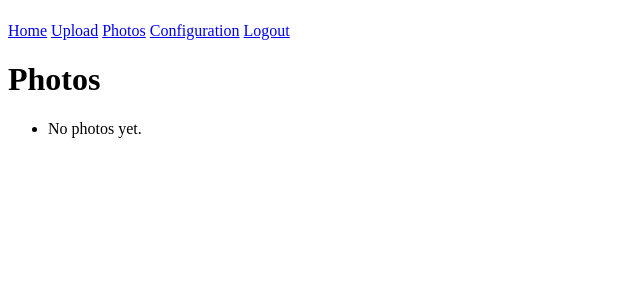
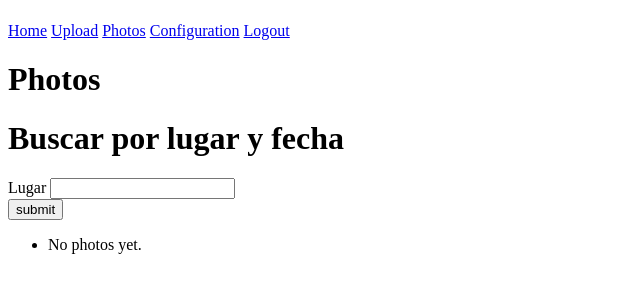
Before and after one commit to ingsoft-famaf/los-del-frente, a Django app: template Code/fotolink/PhotoApp/templates/PhotoApp/photo_list.html in a window 1280 px wide. Shown: the part 58-358 px from the top of the page, without its empty margins (0-640 px from the left). Run offline with Django 3.2, Linux system fonts and the light colour scheme; the template is opened without the code that fills it, so the values that code supplies are empty; parts of the project's set-up code (start-up, migrations or seed data) failed here and were passed over; some libraries are stand-ins or nearby versions.

Commit message:
Agregado de campo de datos al template 'photolist'. Estoy buscando la forma de pasarle como parámetro de filtrado de búsqueda de fotos, un lugar dcidido por el usuario

```diff
--- a/Code/fotolink/PhotoApp/templates/PhotoApp/photo_list.html
+++ b/Code/fotolink/PhotoApp/templates/PhotoApp/photo_list.html
@@ -3,6 +3,12 @@
 
 {% block content %}
 <h1>Photos</h1>
+    <form method="post">
+    {% csrf_token %}
+        <h1>Buscar por lugar y fecha</h1>
+        Lugar <input type="text" name ="place"><br>
+        <input type="submit" value="submit"><br>
+    </form>
 <ul>
 {% for photo in object_list %}
     <li>
```
Also changed, not shown: Code/fotolink/PhotoApp/views.py (+11 -1 lines).
